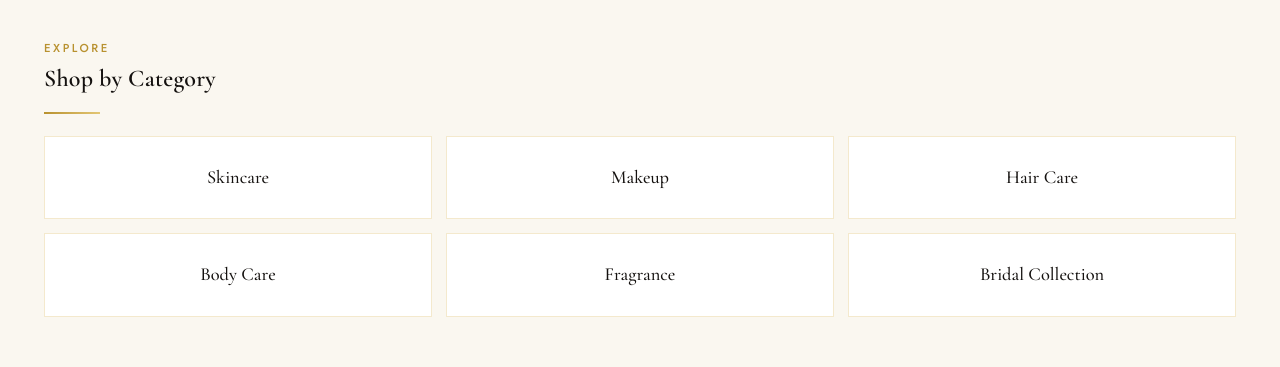
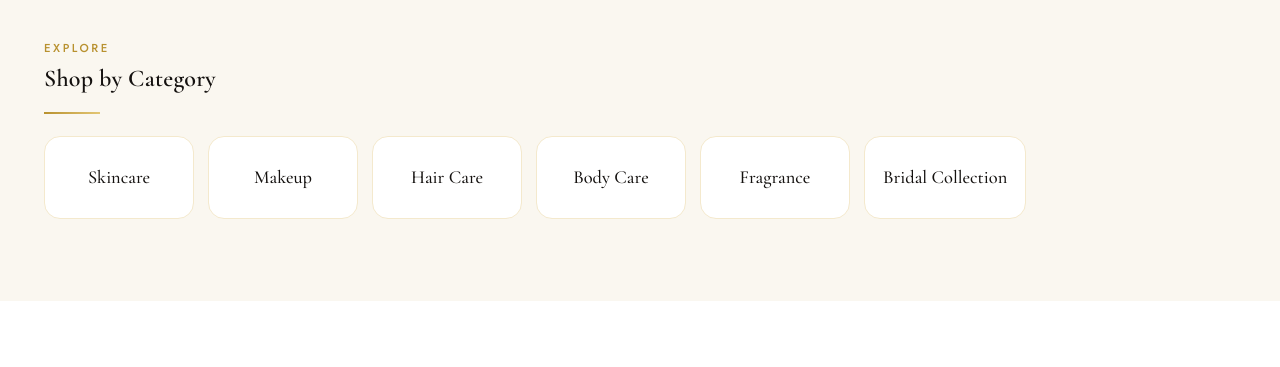
Before and after one commit to eddy25-commits/Mama-joy-s, a React (Vite) app in the folder frontend/: page / in a window 1280 px wide. Shown: the part 860-1227 px from the top of the page. Built offline with nearby package versions, Linux system fonts and the light colour scheme; no server answers.

Commit message:
Update Home.css

```diff
--- a/frontend/src/pages/Home.css
+++ b/frontend/src/pages/Home.css
@@ -135,14 +135,32 @@
 .categories {
   background: var(--color-cream);
 }
+
+/* ---------- Shop by Category: horizontal scrollable row ---------- */
 .category-grid {
-  display: grid;
-  grid-template-columns: repeat(3, 1fr);
+  display: flex;
   gap: 14px;
+  overflow-x: auto;
+  padding-bottom: 10px;
+  scroll-snap-type: x proximity;
+  -webkit-overflow-scrolling: touch;
+  scrollbar-width: thin;
+  scrollbar-color: var(--color-gold-soft) transparent;
+}
+.category-grid::-webkit-scrollbar {
+  height: 6px;
+}
+.category-grid::-webkit-scrollbar-thumb {
+  background: var(--color-gold-soft);
+  border-radius: 999px;
 }
 .category-tile {
+  flex: 0 0 auto;
+  scroll-snap-align: start;
+  min-width: 150px;
   background: var(--color-white);
   border: 1px solid var(--color-gold-soft);
+  border-radius: 16px;
   padding: 26px 18px;
   text-align: center;
   font-family: var(--font-display);
@@ -155,6 +173,7 @@
   color: var(--color-black);
   border-color: var(--color-gold);
 }
+
 .featured {
   background: var(--color-white);
 }
@@ -198,9 +217,6 @@
   .product-grid {
     grid-template-columns: repeat(2, 1fr);
   }
-  .category-grid {
-    grid-template-columns: repeat(2, 1fr);
-  }
   .promise-grid {
     grid-template-columns: 1fr;
     gap: 28px;
```
